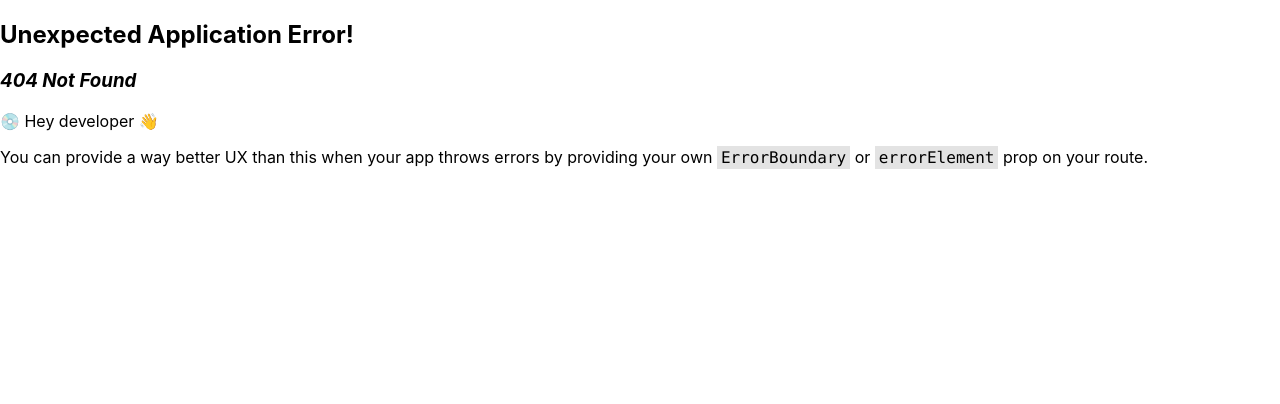
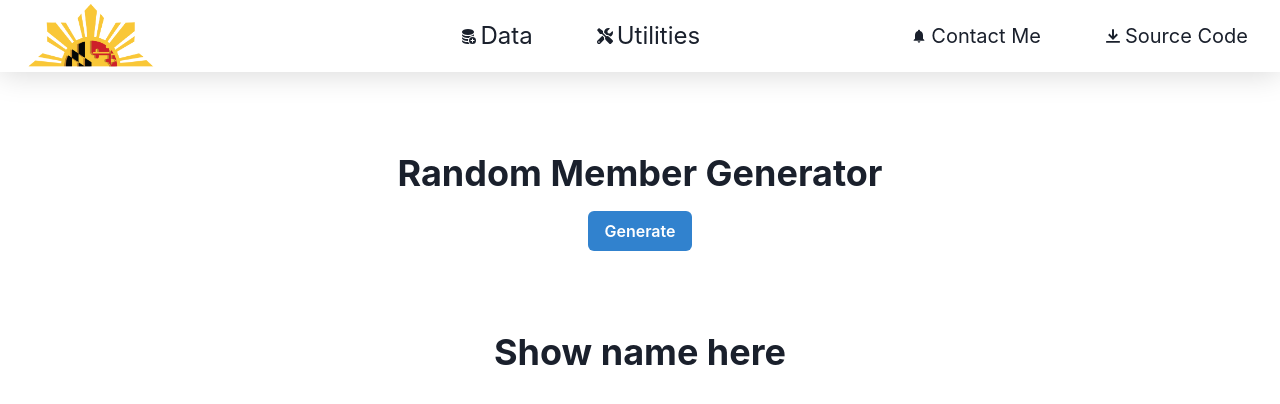
Before and after one commit to rquiogue/FCA-Databse, a React (Create React App) app in the folder frontend/: page /utilities/random-member-generator in a window 1280 px wide. Before the commit this address had no page. Shown: the top 404 px of the page. Built offline with nearby package versions, Linux system fonts and the light colour scheme.

Commit message:
Utilities Front End finished

```diff
--- a/frontend/src/components/HomeInfoCards.jsx
+++ b/frontend/src/components/HomeInfoCards.jsx
@@ -188,7 +188,7 @@ const HomeInfoCards = () => {
                             </Text>
                             </Box>
                             </Link>
-                            <Link href='/utilities/participation' style={{textDecoration: 'none'}}>
+                            <Link href='/utilities/statistics/meetings' style={{textDecoration: 'none'}}>
                             <Box padding='0.5rem'
                                 borderRadius={'0.5rem'}
                                 style={{transition: '0.5s'}}
--- a/frontend/src/index.js
+++ b/frontend/src/index.js
@@ -17,19 +17,23 @@ import SpreadsheetInputScreen from './screens/SpreadsheetInputScreen';
 import IndividualInputScreen from './screens/IndividualInputScreen';
 import ModifyIndividualScreen from './screens/ModifyIndividualScreen';
 import ModifyFamScreen from './screens/ModifyFamScreen';
+import StatisticsScreen from './screens/StatisticsScreen';
+import RandMemberGenScreen from './screens/RandMemberGenScreen';
+import ElectionEligibilityScreen from './screens/ElectionEligibilityScreen';
 
 const router = createBrowserRouter(
   createRoutesFromElements(
     <Route path="/" element={<App />} >
       <Route index={true} path='/' element={<HomeScreen />} />
-      <Route path='/utilities/statistics/:filter' element={<Loader />} />
       <Route path='/data' element={<DataBasicScreen />} />
       <Route path='/data/spreadsheet' element={<SpreadsheetInputScreen />} />
       <Route path='/data/individual' element={<IndividualInputScreen />} />
       <Route path='/data/modify/individual' element={<ModifyIndividualScreen />} />
       <Route path='/data/modify/fam' element={<ModifyFamScreen />} />
-
       <Route path='/utilities' element={<UtilitiesBasicScreen />} />
+      <Route path='/utilities/statistics/:filter' element={<StatisticsScreen />} />
+      <Route path='/utilities/random-member-generator' element={<RandMemberGenScreen />} />
+      <Route path='/utilities/eligibility' element={<ElectionEligibilityScreen />} />
     </Route>
   )
 )
--- /dev/null
+++ b/frontend/src/screens/ElectionEligibilityScreen.jsx
@@ -0,0 +1,25 @@
+import React from 'react'
+import Spacer from '../components/Spacer'
+import { Center, Heading } from '@chakra-ui/react'
+import SearchBar from '../components/SearchBar'
+import { useState } from 'react'
+
+const ElectionEligibilityScreen = () => {
+    const [searchName, setSearchName] = useState('');
+
+    const onChange = (e) => setSearchName(e.target.value);
+
+  return (
+    <div>
+        <Spacer></Spacer>
+        <Center>
+            <Heading>
+                Election Eligibility
+            </Heading>
+        </Center>
+        <SearchBar name={searchName} onChangeHandler={onChange}/>
+    </div>
+  )
+}
+
+export default ElectionEligibilityScreen
--- /dev/null
+++ b/frontend/src/screens/RandMemberGenScreen.jsx
@@ -0,0 +1,37 @@
+import React from 'react'
+import Spacer from '../components/Spacer'
+import {
+    Center,
+    Heading,
+    Button,
+} from '@chakra-ui/react'
+
+const RandMemberGenScreen = () => {
+  return (
+    <div>
+        <Spacer/>
+        <Center>
+            <Heading>
+                Random Member Generator
+            </Heading>
+        </Center>
+        <Center>
+            <Button
+                mt={4}
+                colorScheme='blue'
+                type='submit'
+            >
+                Generate
+            </Button>
+        </Center>
+        <Spacer></Spacer>
+        <Center>
+            <Heading>
+                Show name here
+            </Heading>
+        </Center>
+    </div>
+  )
+}
+
+export default RandMemberGenScreen
--- /dev/null
+++ b/frontend/src/screens/StatisticsScreen.jsx
@@ -0,0 +1,29 @@
+import React from 'react'
+import { useParams } from 'react-router'
+import Spacer from '../components/Spacer';
+import { Center, Heading } from '@chakra-ui/react';
+
+const StatisticsScreen = () => {
+    const {filter} = useParams();
+
+    const filterFormatted = filter.charAt(0).toUpperCase() + filter.slice(1);
+
+  return (
+    <div>
+        <Spacer/>
+        <Center>
+            <Heading>
+                {filterFormatted} Statistics
+            </Heading>
+        </Center>
+        <Spacer></Spacer>
+        <Center>
+            <Heading>
+                Data Visualization here
+            </Heading>
+        </Center>
+    </div>
+  )
+}
+
+export default StatisticsScreen
--- a/frontend/src/screens/UtilitiesBasicScreen.jsx
+++ b/frontend/src/screens/UtilitiesBasicScreen.jsx
@@ -31,7 +31,7 @@ const UtilitiesBasicScreen = () => {
                     color: 'white'
                 }}
             >
-                <Link href='/data/spreadsheet' style={{textDecoration: 'none'}}>
+                <Link href='/utilities/statistics/class' style={{textDecoration: 'none'}}>
                     <Box padding='0.5rem'
                     >
                         <Heading size='md' textTransform='uppercase'>
@@ -50,7 +50,7 @@ const UtilitiesBasicScreen = () => {
                             background: 'red.400',
                             color: 'white'
                         }}>
-                <Link href='/data/individual' style={{textDecoration: 'none'}} >
+                <Link href='/utilities/statistics/fam' style={{textDecoration: 'none'}} >
                     <Box padding='0.5rem'
 
                     >
@@ -72,7 +72,7 @@ const UtilitiesBasicScreen = () => {
                     color: 'white'
                 }}
             >
-                <Link href='/data/modifify/individual' style={{textDecoration: 'none'}}>
+                <Link href='/utilities/random-member-generator' style={{textDecoration: 'none'}}>
                     <Box padding='0.5rem'
                     >
                         <Heading size='md' textTransform='uppercase'>
@@ -93,7 +93,7 @@ const UtilitiesBasicScreen = () => {
                     color: 'white'
                 }}
             >
-                <Link href='/data/modify/fam' style={{textDecoration: 'none'}}>
+                <Link href='/utilities/eligibility' style={{textDecoration: 'none'}}>
                     <Box padding='0.5rem'
                     >
                         <Heading size='md' textTransform='uppercase'>
@@ -114,7 +114,7 @@ const UtilitiesBasicScreen = () => {
                     color: 'white'
                 }}
             >
-                <Link href='/data/modify/fam' style={{textDecoration: 'none'}}>
+                <Link href='/utilities/statistics/meetings' style={{textDecoration: 'none'}}>
                     <Box padding='0.5rem'
                     >
                         <Heading size='md' textTransform='uppercase'>
```
